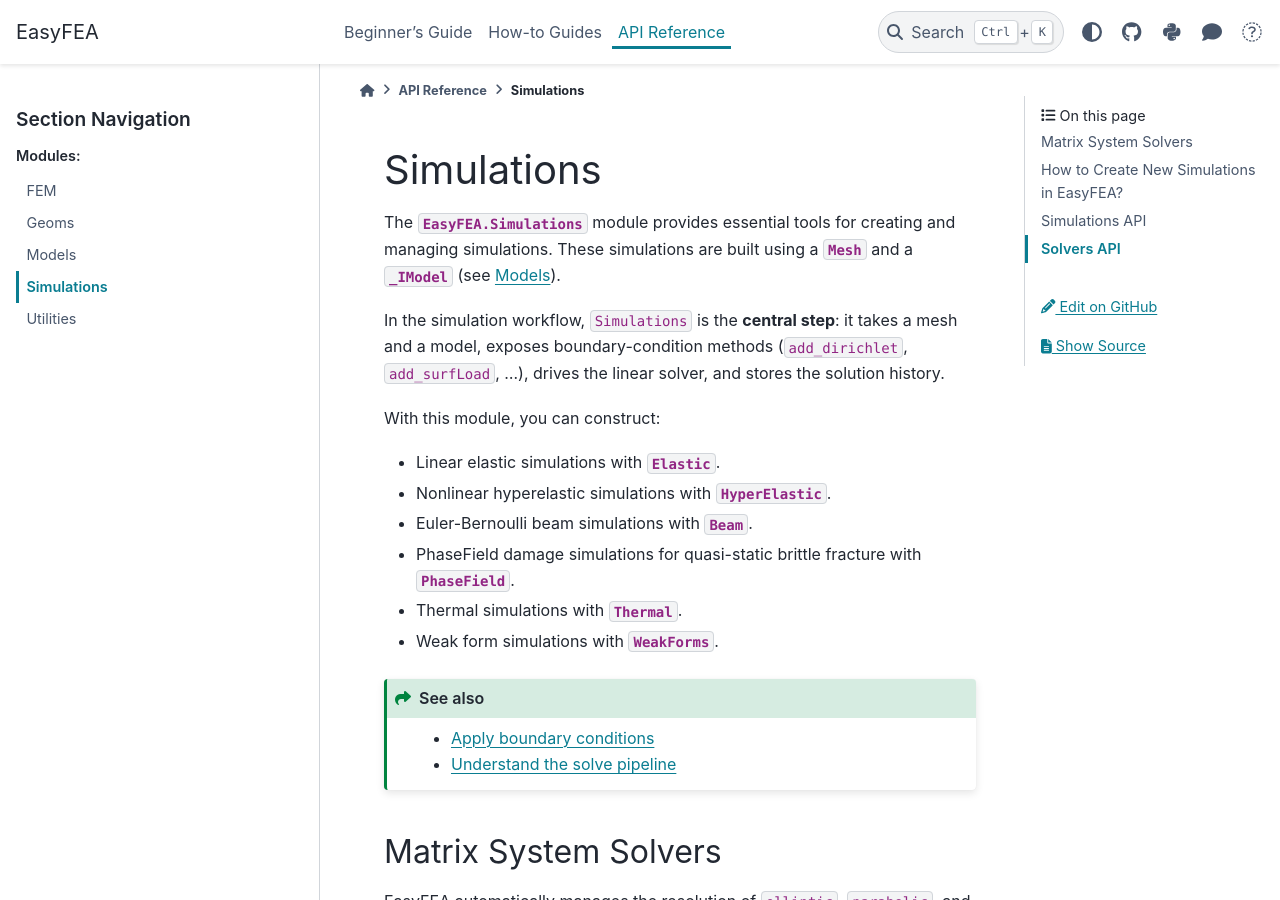
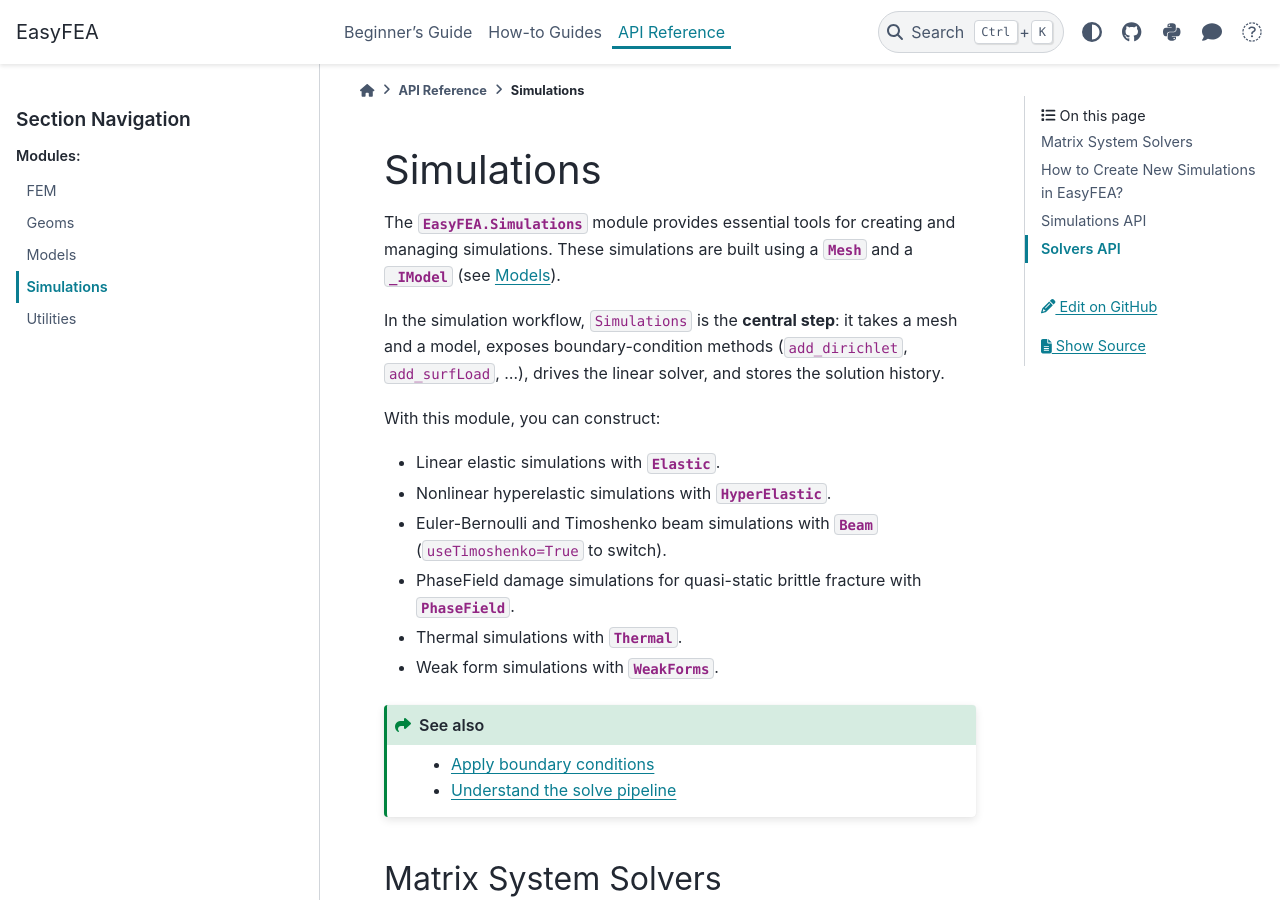
Before and after one commit to matnoel/EasyFEA, a Sphinx documentation site: the page built from docs/api/simulations.md, in a window 1280 px wide and 900 px high. Built offline with Sphinx 7.4.7 and the PyData theme 0.15.4, drawn with Linux system fonts in a browser that asks for light colours; pages that are not in the unit, such as notebooks, are missing from menus.

Commit message:
#39 Update the docs

```diff
--- a/docs/api/simulations.md
+++ b/docs/api/simulations.md
@@ -10,7 +10,7 @@
 
 + Linear elastic simulations with {py:class}`~EasyFEA.Simulations.Elastic`.
 + Nonlinear hyperelastic simulations with {py:class}`~EasyFEA.Simulations.HyperElastic`.
-+ Euler-Bernoulli beam simulations with {py:class}`~EasyFEA.Simulations.Beam`.
++ Euler-Bernoulli and Timoshenko beam simulations with {py:class}`~EasyFEA.Simulations.Beam` (`useTimoshenko=True` to switch).
 + PhaseField damage simulations for quasi-static brittle fracture with {py:class}`~EasyFEA.Simulations.PhaseField`.
 + Thermal simulations with {py:class}`~EasyFEA.Simulations.Thermal`.
 + Weak form simulations with {py:class}`~EasyFEA.Simulations.WeakForms`.
```
Also changed, not shown: README.md (+1 -1 lines), docs/howto/new_simulation.md (+1 -1 lines), docs/index.md (+1 -1 lines), examples/Beam/README.rst, examples/README.rst.
